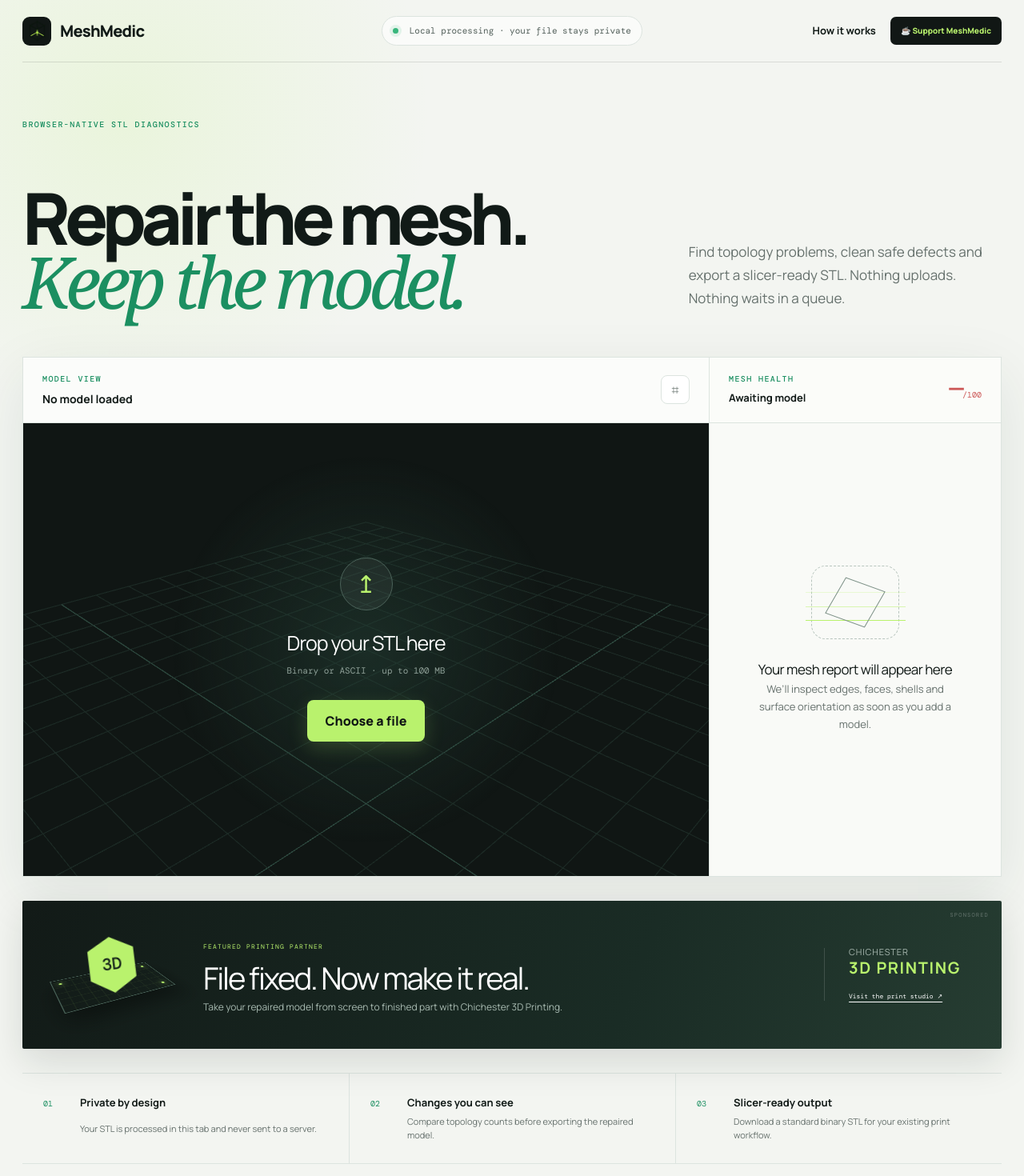
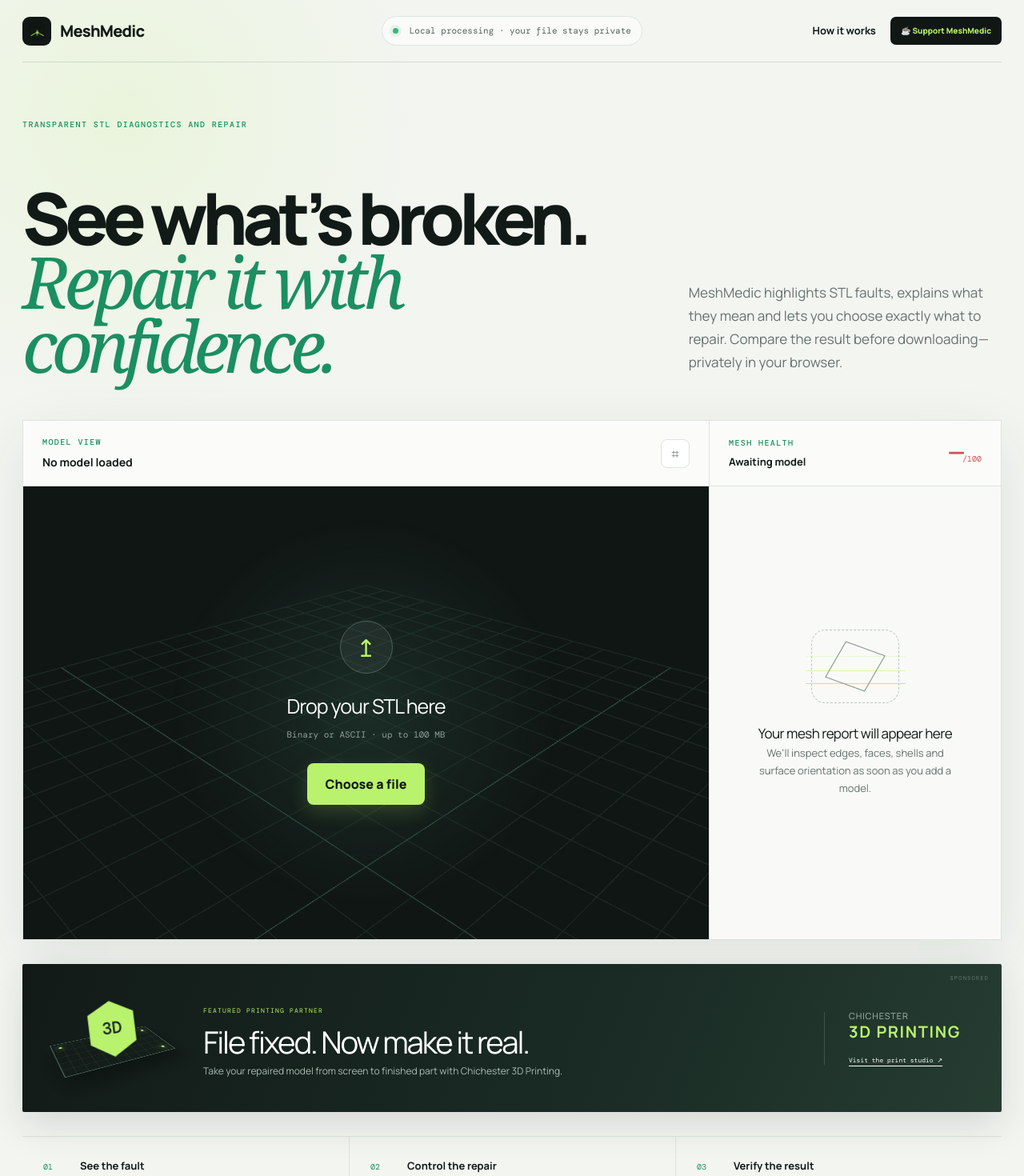
Before and after one commit to GrahamMorbyDev/meshmedic, a Next.js app: page / in a window 1280 px wide. Shown: the top 1470 px of the page at 80% size. Built offline with nearby package versions, Linux system fonts and the light colour scheme.

Commit message:
Lead with transparent STL repair USP

```diff
--- a/app/layout.tsx
+++ b/app/layout.tsx
@@ -11,7 +11,7 @@
     default: "Free Online STL Repair Tool | MeshMedic",
     template: "%s | MeshMedic",
   },
-  description: "Repair STL files online for free. Find open edges, non-manifold geometry and broken faces, then download a cleaner, slicer-ready STL. Private browser processing.",
+  description: "Find and highlight STL mesh faults, understand what’s wrong, choose safe repairs and compare the result before downloading. Free and private in your browser.",
   keywords: [
     "STL repair",
     "repair STL online",
@@ -39,13 +39,13 @@
     url: "https://mesh-medic.com",
     siteName: "MeshMedic",
     title: "Free Online STL Repair Tool | MeshMedic",
-    description: "Inspect and repair common STL mesh problems locally in your browser. No upload queue and no model storage.",
+    description: "See what’s broken, choose safe STL repairs and compare the result before downloading. Free, transparent and private in your browser.",
     locale: "en_GB",
   },
   twitter: {
     card: "summary",
     title: "Free Online STL Repair Tool | MeshMedic",
-    description: "Inspect and repair common STL mesh problems privately in your browser.",
+    description: "See what’s broken, choose safe STL repairs and verify the result privately in your browser.",
   },
   category: "technology",
   icons: {
@@ -71,7 +71,7 @@
         applicationCategory: "UtilitiesApplication",
         operatingSystem: "Any modern web browser",
         browserRequirements: "Requires JavaScript and WebGL",
-        description: "A private browser-based STL diagnostics and mesh repair tool for 3D printing.",
+        description: "A transparent browser-based STL repair tool that highlights mesh faults, explains them, gives users control over repairs and supports before-and-after verification.",
         offers: { "@type": "Offer", price: "0", priceCurrency: "GBP" },
         featureList: [
           "Open-edge detection",
--- a/app/repair-studio.tsx
+++ b/app/repair-studio.tsx
@@ -567,9 +567,9 @@
       </header>
 
       <section className="hero">
-        <div className="eyebrow">Browser-native STL diagnostics</div>
-        <h1>Repair the mesh.<br /><em>Keep the model.</em></h1>
-        <p>Find topology problems, clean safe defects and export a slicer-ready STL. Nothing uploads. Nothing waits in a queue.</p>
+        <div className="eyebrow">Transparent STL diagnostics and repair</div>
+        <h1>See what’s broken.<br /><em>Repair it with confidence.</em></h1>
+        <p>MeshMedic highlights STL faults, explains what they mean and lets you choose exactly what to repair. Compare the result before downloading—privately in your browser.</p>
       </section>
 
       <section className="workspace">
@@ -742,9 +742,9 @@
       </a>
 
       <section className="trust-strip" id="how-it-works">
-        <div><span>01</span><strong>Private by design</strong><p>Your STL is processed in this tab and never sent to a server.</p></div>
-        <div><span>02</span><strong>Changes you can see</strong><p>Compare topology counts before exporting the repaired model.</p></div>
-        <div><span>03</span><strong>Slicer-ready output</strong><p>Download a standard binary STL for your existing print workflow.</p></div>
+        <div><span>01</span><strong>See the fault</strong><p>Open and non-manifold edges are highlighted directly on your model.</p></div>
+        <div><span>02</span><strong>Control the repair</strong><p>Choose exactly which safe operations MeshMedic applies.</p></div>
+        <div><span>03</span><strong>Verify the result</strong><p>Compare the original and repaired mesh before downloading.</p></div>
       </section>
 
       <aside className="support-card">
```
